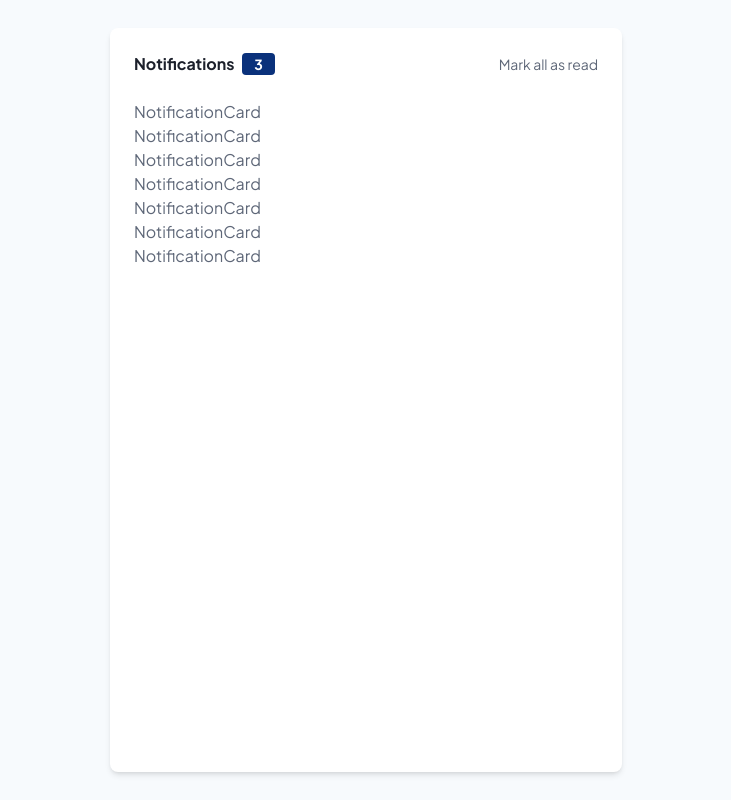
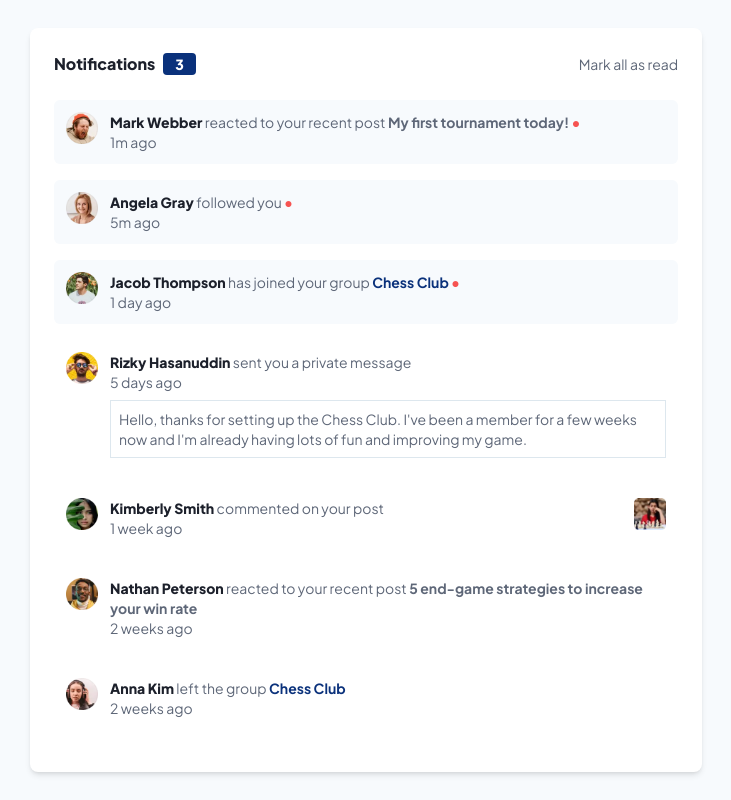
Before and after one commit to molinax18/fm-notification-page, a React (Vite) app: page / in a window 1280 px wide. Shown: the whole page, without its empty margins (274-1005 px from the left). Built offline with nearby package versions, Linux system fonts and the light colour scheme.

Commit message:
feat: implement notification utilities and enhance Notification components

```diff
--- a/src/components/notification/Notification.tsx
+++ b/src/components/notification/Notification.tsx
@@ -1,20 +1,18 @@
 import { useNotificationContext } from '../../contexts/NotificationContext';
+import { getNotificationUnreadAmount } from '../../utils/notification.util';
 
 import NotificationCard from './NotificationCard';
 
 export default function Notification() {
   const { state } = useNotificationContext();
-  const getNotificationUnreadAmount = () => {
-    return state.reduce((acc, n) => (!n.read ? acc + 1 : acc), 0);
-  };
 
   return (
-    <section className="flex flex-col gap-y-6 bg-white h-full py-6 px-4 sm:h-auto sm:w-full sm:max-w-lg sm:rounded-lg sm:shadow-md sm:px-6">
+    <section className="flex flex-col gap-y-6 bg-white h-full py-6 px-4 sm:h-auto sm:w-full sm:max-w-2xl sm:rounded-lg sm:shadow-md sm:px-6">
       <header className="flex items-center justify-between">
         <div className="flex items-center gap-x-2">
-          <h3 className="font-bold text-navy-950">Notifications</h3>
-          <span className="bg-blue-950 font-bold text-white text-sm rounded-sm px-3 py-px">
-            {getNotificationUnreadAmount()}
+          <h3 className="font-extrabold text-navy-950">Notifications</h3>
+          <span className="bg-blue-950 font-extrabold text-white text-sm rounded-sm px-3 py-px">
+            {getNotificationUnreadAmount(state)}
           </span>
         </div>
 
@@ -23,7 +21,7 @@ export default function Notification() {
         </button>
       </header>
 
-      <div>
+      <div className="flex flex-col gap-y-4">
         {state.map((nc) => (
           <NotificationCard key={nc.id} data={nc} />
         ))}
--- a/src/components/notification/NotificationCard.tsx
+++ b/src/components/notification/NotificationCard.tsx
@@ -1,5 +1,46 @@
 import type { Notification } from '../../types/notification.type';
+import { getNotificationMessageByType } from '../../utils/notification.util';
 
 export default function NotificationCard({ data }: { data: Notification }) {
-  return <article>NotificationCard</article>;
+  const { userImage, userName, time, read, type, group, post, message } = data;
+
+  const applyExtraStyles = () => {
+    if (group) {
+      return <span className="font-bold text-blue-950">{group.name}</span>;
+    }
+
+    if (post?.title) {
+      return <span className="font-bold text-gray-600">{post.title}</span>;
+    }
+
+    return '';
+  };
+
+  return (
+    <article
+      className={`flex items-center gap-x-3 ${read ? 'bg-transparent' : 'bg-navy-50'} text-sm p-3 rounded-md`}
+    >
+      <img className="size-8 self-start" src={userImage} alt={userName} />
+
+      <div className="grow">
+        <p>
+          <span className="font-extrabold text-navy-950">{userName}</span>{' '}
+          {getNotificationMessageByType(type)} {applyExtraStyles()}{' '}
+          {!read && (
+            <span className="after:text-red-500 after:content-['●']"></span>
+          )}
+        </p>
+
+        <span>{time}</span>
+
+        {message && (
+          <p className="border border-navy-100 p-2 mt-2">{message}</p>
+        )}
+      </div>
+
+      {post?.imageUrl && (
+        <img className="size-8 self-start" src={post.imageUrl} alt={post.alt} />
+      )}
+    </article>
+  );
 }
--- a/src/constants/notifications.ts
+++ b/src/constants/notifications.constant.ts
@@ -3,7 +3,7 @@ import type { Notification } from '../types/notification.type';
 export const notifications: Notification[] = [
   {
     id: 1,
-    userImage: '/images/avatar-mark-webber.webp',
+    userImage: 'assets/images/avatar-mark-webber.webp',
     userName: 'Mark Webber',
     time: '1m ago',
     read: false,
@@ -15,7 +15,7 @@ export const notifications: Notification[] = [
   },
   {
     id: 2,
-    userImage: '/images/avatar-angela-gray.webp',
+    userImage: 'assets/images/avatar-angela-gray.webp',
     userName: 'Angela Gray',
     time: '5m ago',
     read: false,
@@ -23,7 +23,7 @@ export const notifications: Notification[] = [
   },
   {
     id: 3,
-    userImage: '/images/avatar-jacob-thompson.webp',
+    userImage: 'assets/images/avatar-jacob-thompson.webp',
     userName: 'Jacob Thompson',
     time: '1 day ago',
     read: false,
@@ -35,7 +35,7 @@ export const notifications: Notification[] = [
   },
   {
     id: 4,
-    userImage: '/images/avatar-rizky-hasanuddin.webp',
+    userImage: 'assets/images/avatar-rizky-hasanuddin.webp',
     userName: 'Rizky Hasanuddin',
     time: '5 days ago',
     read: true,
@@ -45,19 +45,20 @@ export const notifications: Notification[] = [
   },
   {
     id: 5,
-    userImage: '/images/avatar-kimberly-smith.webp',
+    userImage: 'assets/images/avatar-kimberly-smith.webp',
     userName: 'Kimberly Smith',
     time: '1 week ago',
     read: true,
     type: 'comment',
     post: {
       id: 202,
-      imageUrl: '/images/commented-picture.webp',
+      imageUrl: 'assets/images/image-chess.webp',
+      alt: 'Chess club',
     },
   },
   {
     id: 6,
-    userImage: '/images/avatar-nathan-peterson.webp',
+    userImage: 'assets/images/avatar-nathan-peterson.webp',
     userName: 'Nathan Peterson',
     time: '2 weeks ago',
     read: true,
@@ -69,7 +70,7 @@ export const notifications: Notification[] = [
   },
   {
     id: 7,
-    userImage: '/images/avatar-anna-kim.webp',
+    userImage: 'assets/images/avatar-anna-kim.webp',
     userName: 'Anna Kim',
     time: '2 weeks ago',
     read: true,
--- a/src/contexts/NotificationContext.tsx
+++ b/src/contexts/NotificationContext.tsx
@@ -1,7 +1,7 @@
 import { createContext, useContext, useState, type ReactNode } from 'react';
 import type { Notification } from '../types/notification.type';
 import { type NotificationContext } from '../types/notificationContext.type';
-import { notifications } from '../constants/notifications';
+import { notifications } from '../constants/notifications.constant';
 
 const NotificationContext = createContext<NotificationContext | null>(null);
 
--- a/src/types/notification.type.ts
+++ b/src/types/notification.type.ts
@@ -8,70 +8,82 @@ const NotificationType = {
   PICTURE_COMMENT: 'picture_comment',
 } as const;
 
-export type NotificationType =
+export type TNotificationType =
   (typeof NotificationType)[keyof typeof NotificationType];
 
-type BaseNotification = {
+export type Notification = {
   id: number;
   userImage: string;
   userName: string;
   time: string;
   read: boolean;
-};
-
-type Reaction = BaseNotification & {
-  type: NotificationType;
-  post: {
+  type: TNotificationType;
+  post?: {
     id: number;
     title?: string;
+    imageUrl?: string;
+    alt?: string;
   };
-};
-
-type Comment = BaseNotification & {
-  type: NotificationType;
-  post: {
-    id: number;
-    imageUrl?: string;
-  };
-};
-
-type Follow = BaseNotification & {
-  type: NotificationType;
-};
-
-type GroupJoin = BaseNotification & {
-  type: NotificationType;
-  group: {
+  group?: {
     id: number;
     name: string;
   };
+  message?: string;
 };
 
-type GroupLeave = BaseNotification & {
-  type: NotificationType;
-  group: {
-    id: number;
-    name: string;
-  };
-};
+// type Reaction = BaseNotification & {
+//   type: TNotificationType;
+//   post: {
+//     id: number;
+//     title?: string;
+//   };
+// };
 
-type PrivateMessage = BaseNotification & {
-  type: NotificationType;
-  message: string;
-};
+// type Comment = BaseNotification & {
+//   type: TNotificationType;
+//   post: {
+//     id: number;
+//     imageUrl?: string;
+//   };
+// };
 
-type PictureComment = BaseNotification & {
-  type: NotificationType;
-  picture: {
-    url: string;
-  };
-};
+// type Follow = BaseNotification & {
+//   type: TNotificationType;
+// };
 
-export type Notification =
-  | Reaction
-  | Comment
-  | Follow
-  | GroupJoin
-  | GroupLeave
-  | PrivateMessage
-  | PictureComment;
+// type GroupJoin = BaseNotification & {
+//   type: TNotificationType;
+//   group: {
+//     id: number;
+//     name: string;
+//   };
+// };
+
+// type GroupLeave = BaseNotification & {
+//   type: TNotificationType;
+//   group: {
+//     id: number;
+//     name: string;
+//   };
+// };
+
+// type PrivateMessage = BaseNotification & {
+//   type: TNotificationType;
+//   message: string;
+// };
+
+// type PictureComment = BaseNotification & {
+//   type: TNotificationType;
+//   picture: {
+//     url: string;
+//   };
+// };
+
+// export type Notification =
+//   | Reaction
+//   | Comment
+//   | Follow
+//   | GroupJoin
+//   | GroupLeave
+//   | PrivateMessage
+//   | PictureComment;
--- /dev/null
+++ b/src/utils/notification.util.ts
@@ -0,0 +1,24 @@
+import type {
+  Notification,
+  TNotificationType,
+} from '../types/notification.type';
+
+const NOTIFICATION_MESSAGES: Record<TNotificationType, string> = {
+  reaction: 'reacted to your recent post',
+  comment: 'commented on your post',
+  follow: 'followed you',
+  group_join: 'has joined your group',
+  group_leave: 'left the group',
+  private_message: 'sent you a private message',
+  picture_comment: 'commented on your picture',
+};
+
+const getNotificationUnreadAmount = (state: Notification[]) => {
+  return state.reduce((acc, n) => (!n.read ? acc + 1 : acc), 0);
+};
+
+const getNotificationMessageByType = (type: TNotificationType) => {
+  return NOTIFICATION_MESSAGES[type];
+};
+
+export { getNotificationUnreadAmount, getNotificationMessageByType };
```
